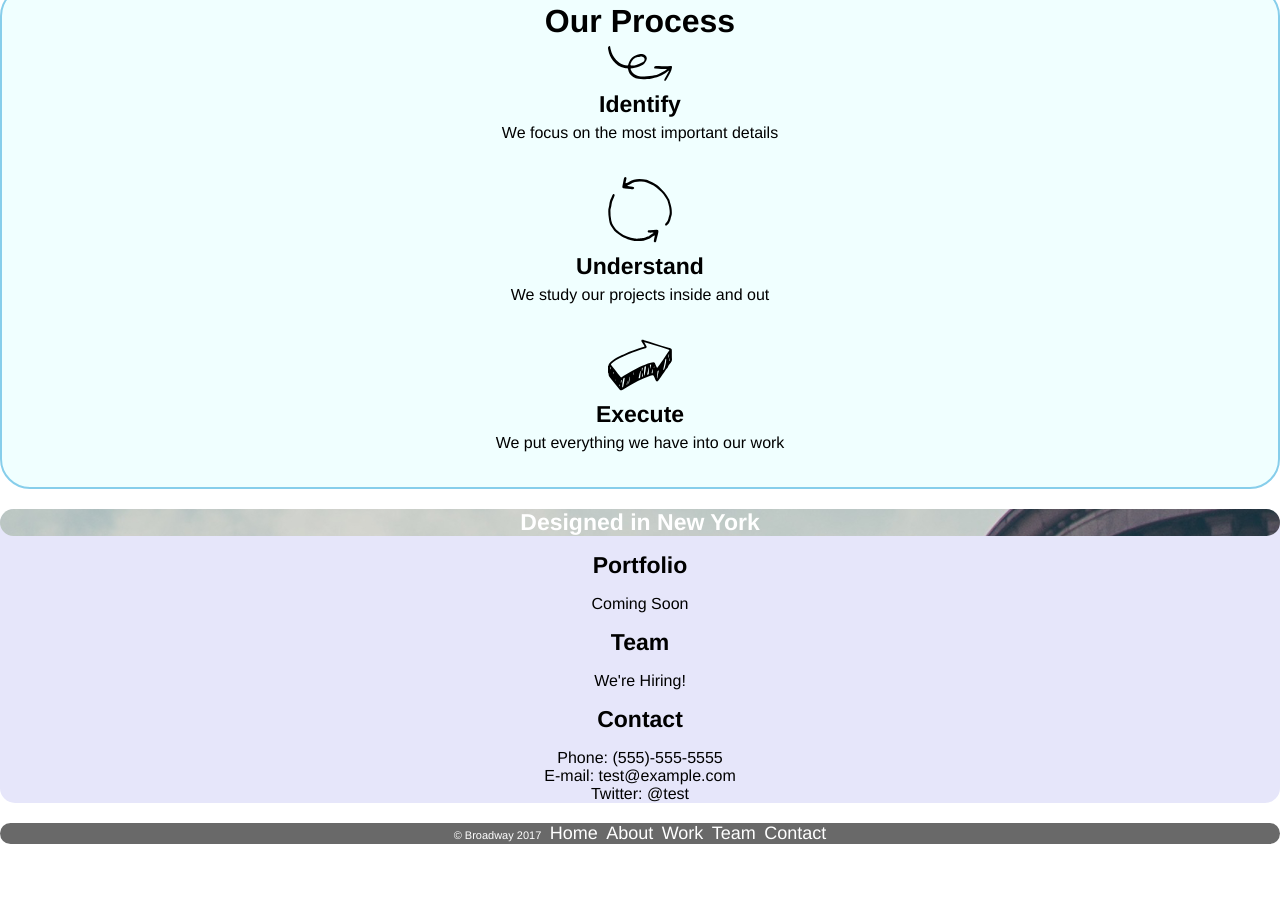
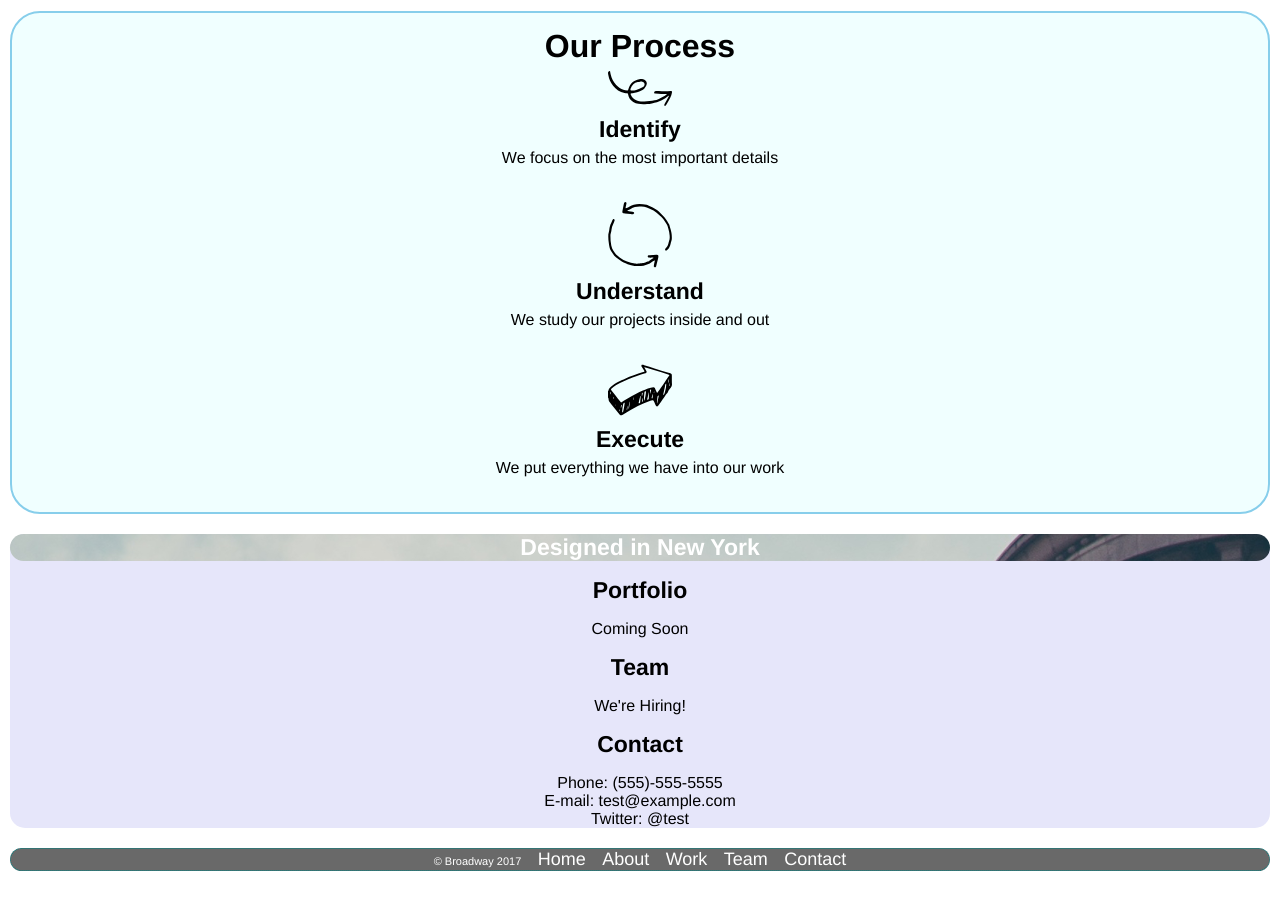
Before and after one commit to GingerBeardx/Broadway, a plain HTML site: page index.html in a window 1280 px wide. Shown: the part 319-1228 px from the top of the page. Before the commit the page ends 1163 px from the top, so only its background shows below. Drawn offline with Linux system fonts and the light colour scheme.

Commit message:
Final with a few tweaks

```diff
--- a/index.html
+++ b/index.html
@@ -10,15 +10,15 @@
       <h1>Broadway Design</h1>
       <ul>
         <li><a href="#">Home</a></li>
-        <li><a href="#">Process</a></li>
-        <li><a href="#">Work</a></li>
-        <li><a href="#">Team</a></li>
-        <li><a href="#">Contact</a></li>
+        <li><a href="#process">Process</a></li>
+        <li><a href="#portfolio">Work</a></li>
+        <li><a href="#team">Team</a></li>
+        <li><a href="#contact">Contact</a></li>
       </ul>
     </div>
 
     <div class="process">
-      <h2>Our Process</h2>
+      <h2 id="process">Our Process</h2>
       <img src=".\resources\images\identify.svg" alt="">
       <h3>Identify</h3>
       <p>We focus on the most important details</p>
@@ -32,11 +32,11 @@
 
     <div class="about-us">
       <h2>Designed in New York</h2>
-      <h3>Portfolio</h3>
+      <h3 id="portfolio">Portfolio</h3>
       <p>Coming Soon</p>
-      <h3>Team</h3>
+      <h3 id="team">Team</h3>
       <p>We're Hiring!</p>
-      <h3>Contact</h3>
+      <h3 id="contact">Contact</h3>
       <p>Phone: (555)-555-5555</p>
       <p>E-mail: test@example.com</p>
       <p>Twitter: @test</p>
@@ -46,10 +46,10 @@
       <ul>
         <li id="copyright">&copy Broadway 2017</li>
         <li><a href="#">Home</a></li>
-        <li><a href="#">About</a></li>
-        <li><a href="#">Work</a></li>
-        <li><a href="#">Team</a></li>
-        <li><a href="#">Contact</a></li>
+        <li><a href="#process">About</a></li>
+        <li><a href="#portfolio">Work</a></li>
+        <li><a href="#team">Team</a></li>
+        <li><a href="#contact">Contact</a></li>
       </ul>
     </div>
   </body>
--- a/resources/style.css
+++ b/resources/style.css
@@ -6,6 +6,8 @@
 body {
   text-align:center;
   font-family:Helvetica;
+  margin-left: 10px;
+  margin-right: 10px;
 }
 
 li {
@@ -29,6 +31,7 @@ a:hover {
 }
 
 .header {
+  margin-top:25px;
   color:white;
   background-image: url("../resources/images/the-flatiron-building.png");
   border-radius: 20px;
@@ -83,13 +86,15 @@ a:hover {
 
 .footer {
   margin-top: 20px;
+  border: 1px teal dotted;
   border-radius: 15px;
   background-color: dimgray;
+  margin-bottom: 100px;
 }
 
 .footer li {
   display:inline;
-  padding: 2px;
+  padding: 6px;
 }
 
 #copyright {
```
